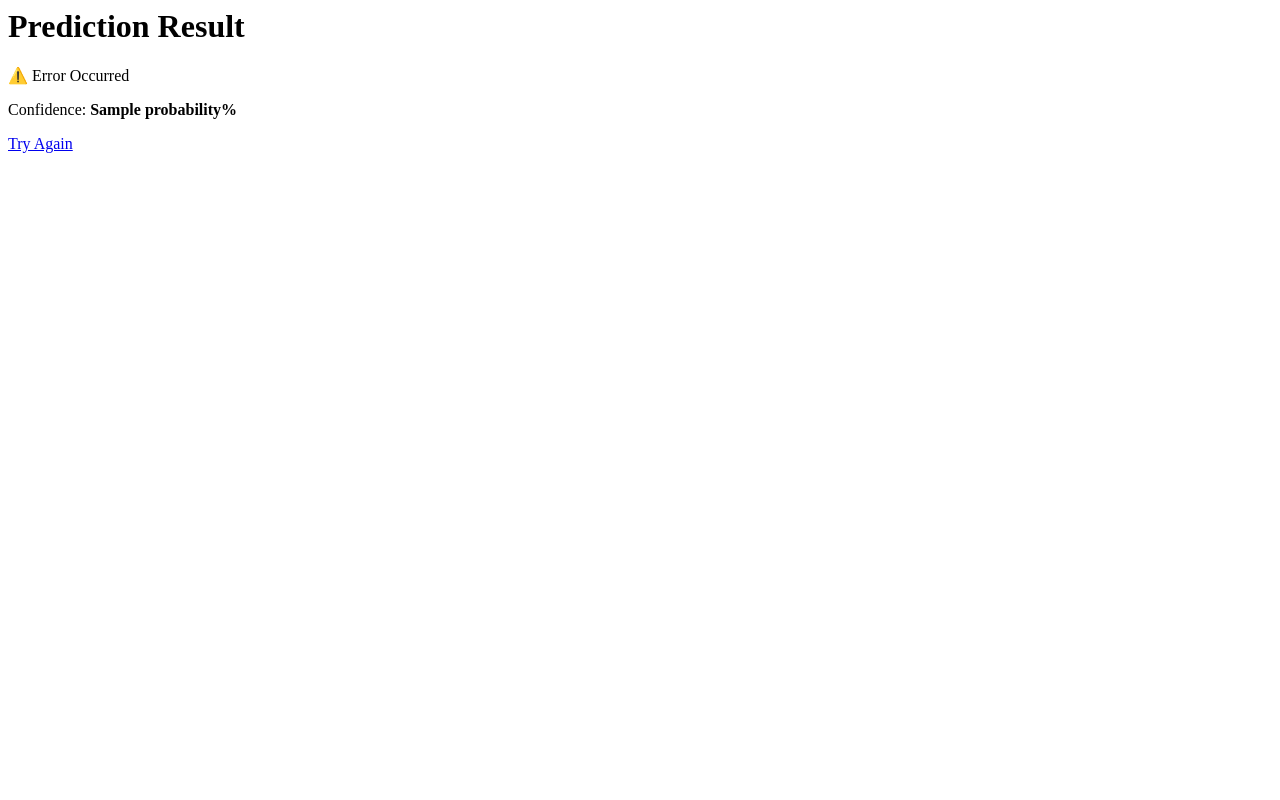
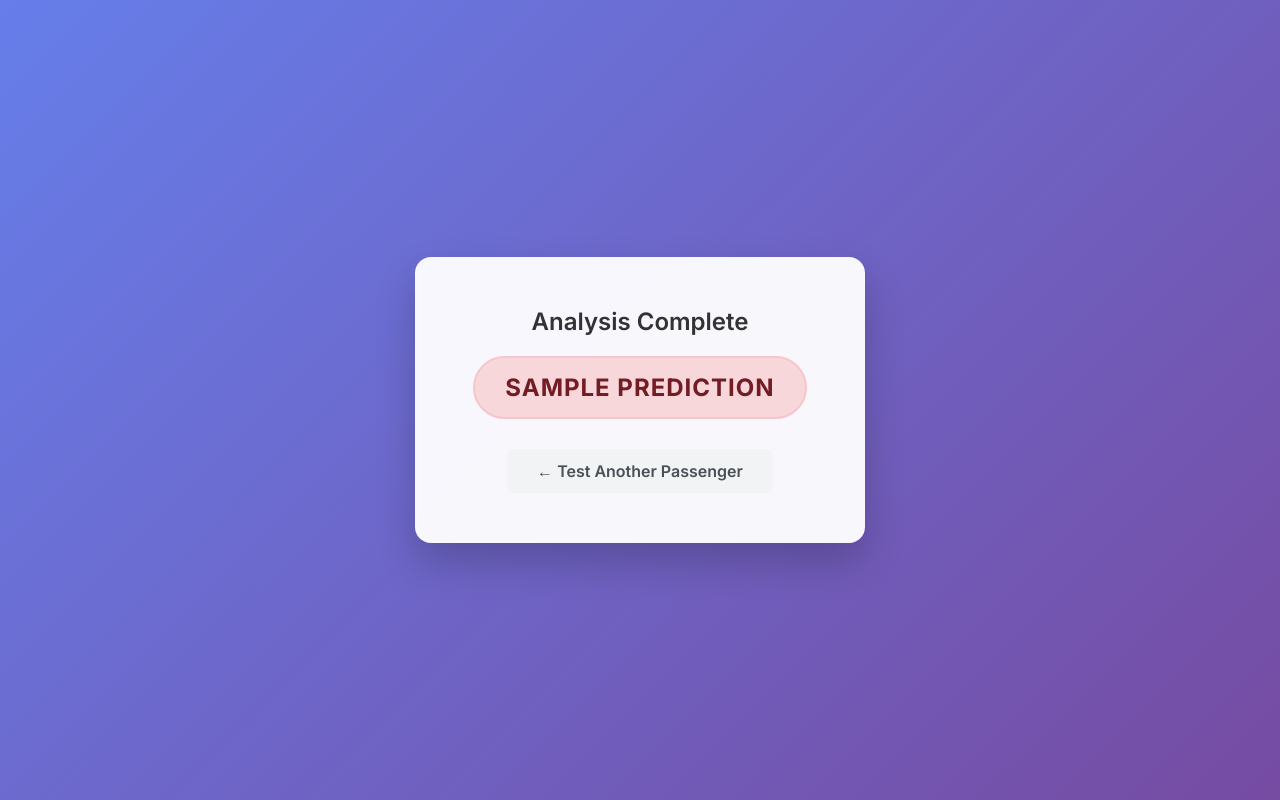
Before and after one commit to omvedani07-glitch/2Ai1__10, a Flask app: template templates/result.html in a window 1280 px wide. Run offline with Flask 3, Linux system fonts and the light colour scheme; the template is opened without the code that fills it: most values are stand-ins (such as "Sample title", 1, 10 or a date in 2020); parts of the project's set-up code (start-up, migrations or seed data) failed here and were passed over.

Commit message:
Update result.html

```diff
--- a/templates/result.html
+++ b/templates/result.html
@@ -1,20 +1,100 @@
-<div class="result-box">
-    <h1>Prediction Result</h1>
+<!DOCTYPE html>
+<html lang="en">
+<head>
+    <meta charset="UTF-8">
+    <meta name="viewport" content="width=device-width, initial-scale=1.0">
+    <title>Prediction Result</title>
+    <link href="https://fonts.googleapis.com/css2?family=Inter:wght@400;500;600;700&display=swap" rel="stylesheet">
+    <style>
+        * {
+            box-sizing: border-box;
+            margin: 0;
+            padding: 0;
+            font-family: 'Inter', sans-serif;
+        }
 
-    {% if prediction == 1 %}
-        <p class="survived">🎉 Passenger Survived</p>
-    {% elif prediction == 0 %}
-        <p class="not-survived">❌ Passenger Did Not Survive</p>
-    {% else %}
-        <p>⚠️ Error Occurred</p>
-        <p>{{ error }}</p>
-    {% endif %}
+        body {
+            background: linear-gradient(135deg, #667eea 0%, #764ba2 100%);
+            min-height: 100vh;
+            display: flex;
+            justify-content: center;
+            align-items: center;
+            padding: 20px;
+        }
 
-    {% if probability %}
-        <p style="margin-top:15px;">
-            Confidence: <strong>{{ probability }}%</strong>
-        </p>
-    {% endif %}
+        .card {
+            background: rgba(255, 255, 255, 0.95);
+            padding: 50px 40px;
+            border-radius: 16px;
+            box-shadow: 0 20px 40px rgba(0, 0, 0, 0.2);
+            width: 100%;
+            max-width: 450px;
+            text-align: center;
+            backdrop-filter: blur(10px);
+        }
 
-    <a href="/">Try Again</a>
-</div>
+        h2 {
+            color: #333;
+            margin-bottom: 20px;
+            font-weight: 600;
+        }
+
+        .result-badge {
+            display: inline-block;
+            padding: 15px 30px;
+            border-radius: 50px;
+            font-size: 24px;
+            font-weight: 700;
+            margin-bottom: 30px;
+            text-transform: uppercase;
+            letter-spacing: 1px;
+        }
+
+        /* Jinja2 logic to change colors based on output */
+        {% if prediction == 'Survived' %}
+            .result-badge {
+                background-color: #d4edda;
+                color: #155724;
+                border: 2px solid #c3e6cb;
+            }
+        {% else %}
+            .result-badge {
+                background-color: #f8d7da;
+                color: #721c24;
+                border: 2px solid #f5c6cb;
+            }
+        {% endif %}
+
+        .btn-back {
+            display: inline-block;
+            padding: 12px 30px;
+            background: #f1f3f5;
+            color: #495057;
+            text-decoration: none;
+            border-radius: 8px;
+            font-weight: 600;
+            transition: all 0.2s ease;
+        }
+
+        .btn-back:hover {
+            background: #e2e6ea;
+            transform: translateY(-2px);
+        }
+    </style>
+</head>
+<body>
+
+    <div class="card">
+        <h2>Analysis Complete</h2>
+
+        <div class="result-badge">
+            {{ prediction }}
+        </div>
+
+        <div>
+            <a href="/" class="btn-back">← Test Another Passenger</a>
+        </div>
+    </div>
+
+</body>
+</html>
```
